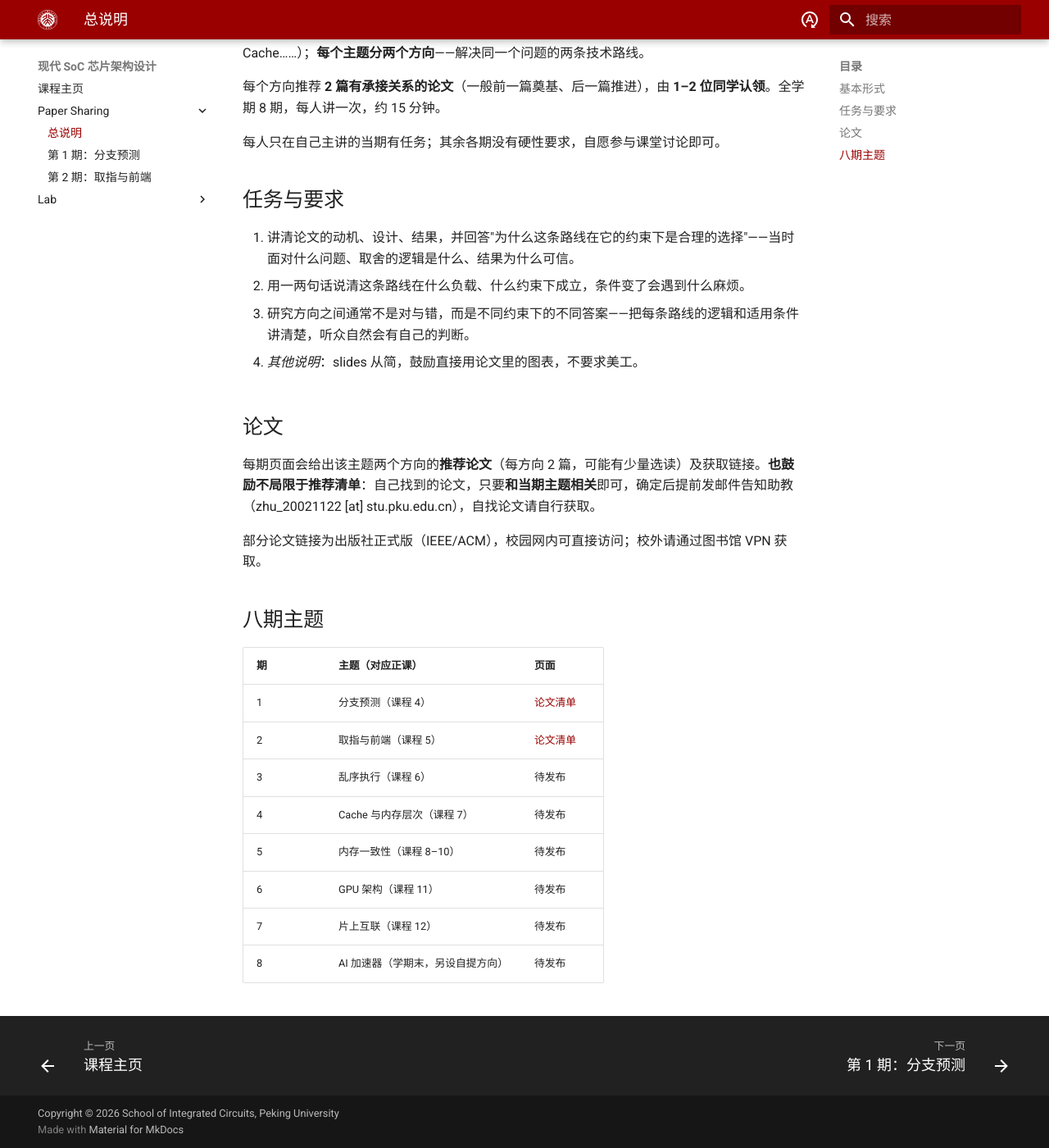
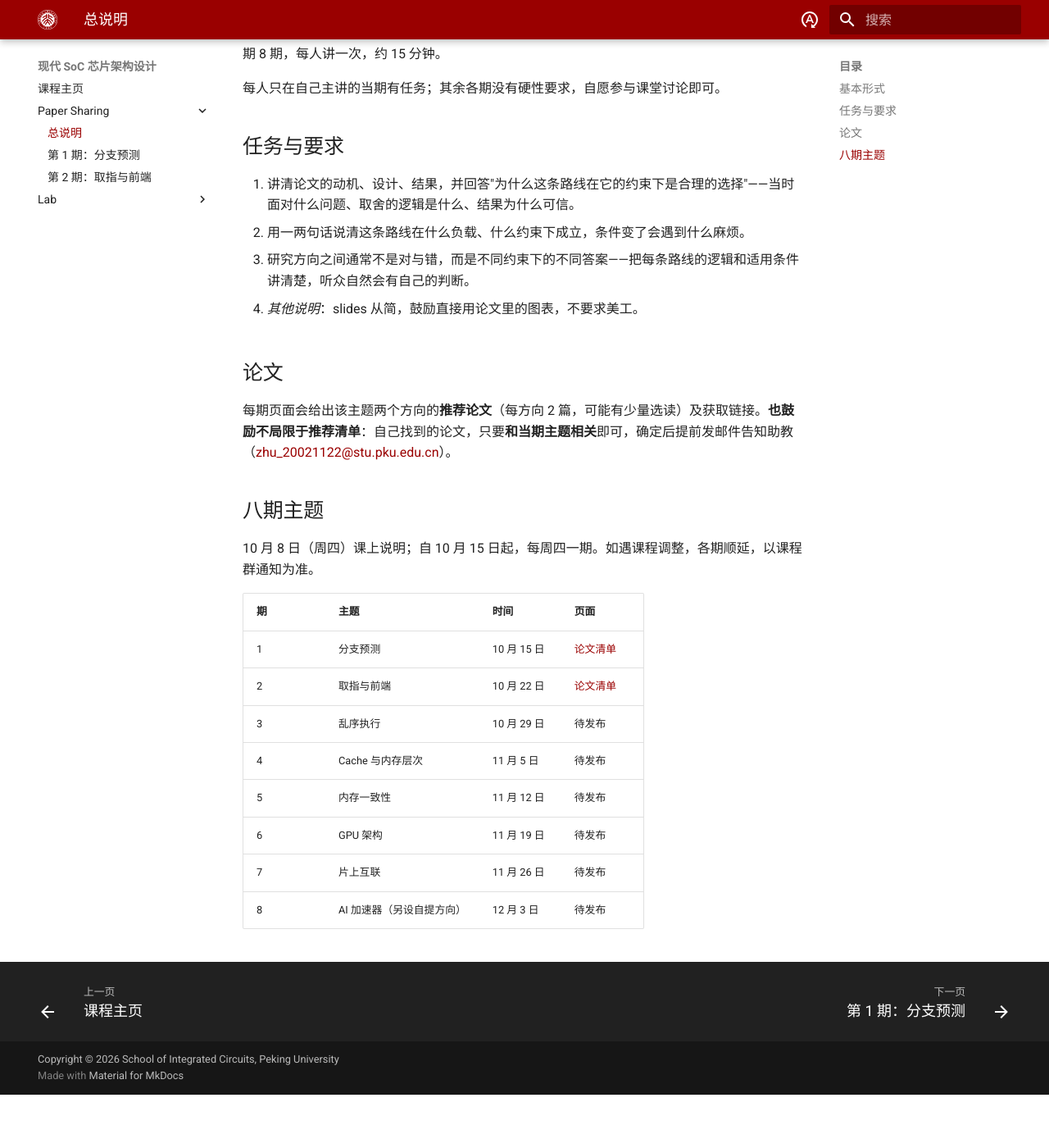
Before and after one commit to pku-pacific-lab-team/Course-Modern-SoC, an MkDocs documentation site: the page built from 2026-fall/paper-sharing/index.md, in a window 1280 px wide and 1400 px high, scrolled down 270 px. Shown: the whole window at 82% size. Built offline with MkDocs 1.6.1 and Material for MkDocs 9.7.7, drawn with Linux system fonts in a browser that asks for light colours; some web fonts are replaced; after the commit the page ends 1605 px from its top, so only the background shows below that; some of the changed text lies outside the part shown.

Commit message:
Paper Sharing：发布排班，邮箱改 mailto 链接
- 八期主题表：删去"对应正课"列，加时间列——10/8 课上说明，
  10/15 第一期起每周四一期（第 8 期 12/3），注明遇调整顺延
- 第 1、2 期页面时间改为确定日期（10/15、10/22）
- 助教邮箱统一改为可点击的 mailto 链接

Co-Authored-By: Claude Code <noreply@anthropic.com>

```diff
--- a/2026-fall/paper-sharing/index.md
+++ b/2026-fall/paper-sharing/index.md
@@ -1,6 +1,4 @@
 # Paper Sharing 论文分享
-
-> 《现代 SoC 芯片架构设计》2026 秋 · 面向全体选课同学
 
 ## 基本形式
 
@@ -20,19 +18,19 @@
 
 ## 论文
 
-每期页面会给出该主题两个方向的**推荐论文**（每方向 2 篇，可能有少量选读）及获取链接。**也鼓励不局限于推荐清单**：自己找到的论文，只要**和当期主题相关**即可，确定后提前发邮件告知助教（zhu_20021122 [at] stu.pku.edu.cn），自找论文请自行获取。
-
-部分论文链接为出版社正式版（IEEE/ACM），校园网内可直接访问；校外请通过图书馆 VPN 获取。
+每期页面会给出该主题两个方向的**推荐论文**（每方向 2 篇，可能有少量选读）及获取链接。**也鼓励不局限于推荐清单**：自己找到的论文，只要**和当期主题相关**即可，确定后提前发邮件告知助教（[zhu_20021122@stu.pku.edu.cn](mailto:zhu_20021122@stu.pku.edu.cn)）。
 
 ## 八期主题
 
-| 期 | 主题（对应正课） | 页面 |
-| --- | --- | --- |
-| 1 | 分支预测（课程 4） | [论文清单](session-1-branch.md) |
-| 2 | 取指与前端（课程 5） | [论文清单](session-2-frontend.md) |
-| 3 | 乱序执行（课程 6） | 待发布 |
-| 4 | Cache 与内存层次（课程 7） | 待发布 |
-| 5 | 内存一致性（课程 8–10） | 待发布 |
-| 6 | GPU 架构（课程 11） | 待发布 |
-| 7 | 片上互联（课程 12） | 待发布 |
-| 8 | AI 加速器（学期末，另设自提方向） | 待发布 |
+10 月 8 日（周四）课上说明；自 10 月 15 日起，每周四一期。如遇课程调整，各期顺延，以课程群通知为准。
+
+| 期 | 主题 | 时间 | 页面 |
+| --- | --- | --- | --- |
+| 1 | 分支预测 | 10 月 15 日 | [论文清单](session-1-branch.md) |
+| 2 | 取指与前端 | 10 月 22 日 | [论文清单](session-2-frontend.md) |
+| 3 | 乱序执行 | 10 月 29 日 | 待发布 |
+| 4 | Cache 与内存层次 | 11 月 5 日 | 待发布 |
+| 5 | 内存一致性 | 11 月 12 日 | 待发布 |
+| 6 | GPU 架构 | 11 月 19 日 | 待发布 |
+| 7 | 片上互联 | 11 月 26 日 | 待发布 |
+| 8 | AI 加速器（另设自提方向） | 12 月 3 日 | 待发布 |
```
Also changed, not shown: 2026-fall/paper-sharing/session-1-branch.md (+2 -2 lines), 2026-fall/paper-sharing/session-2-frontend.md (+2 -2 lines).
